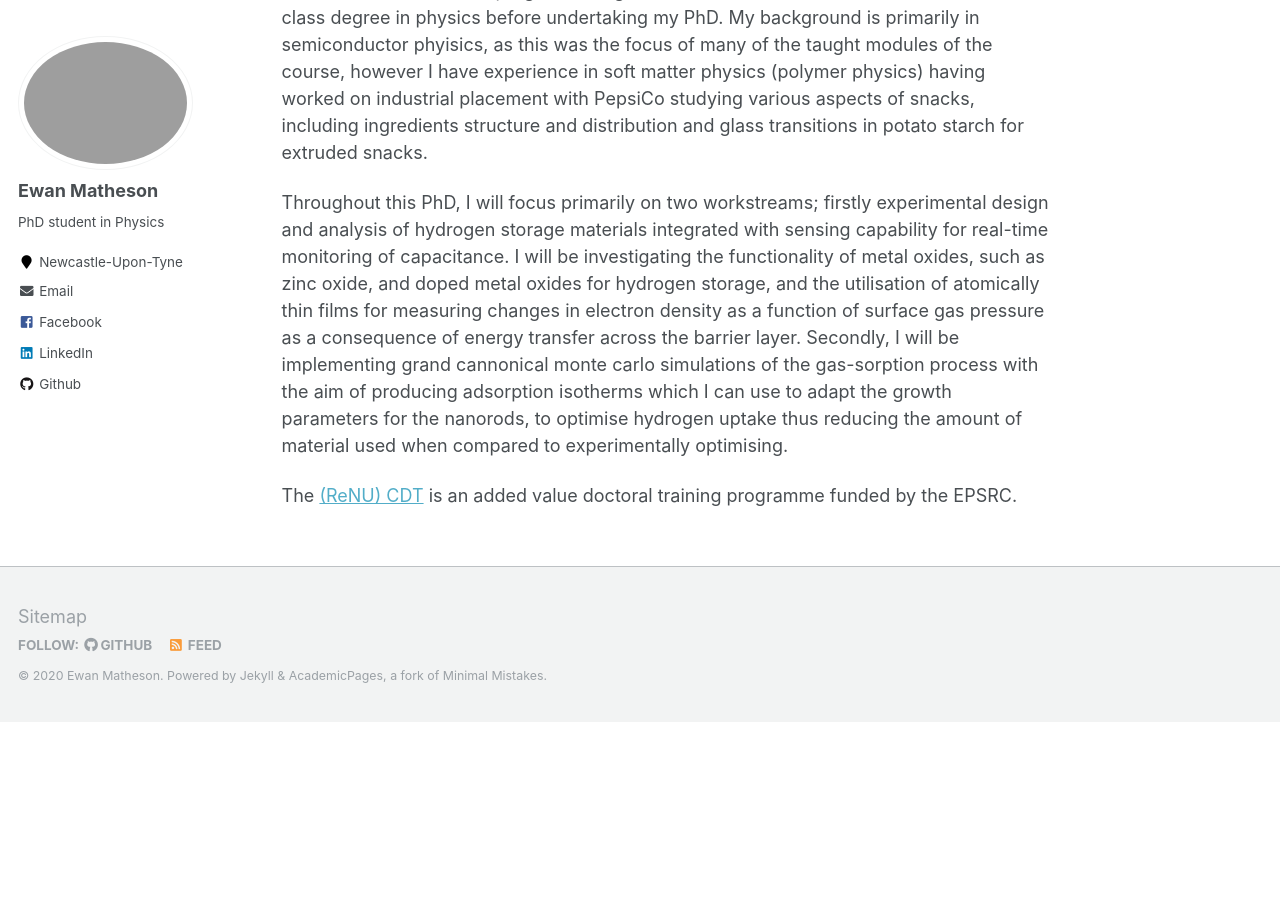
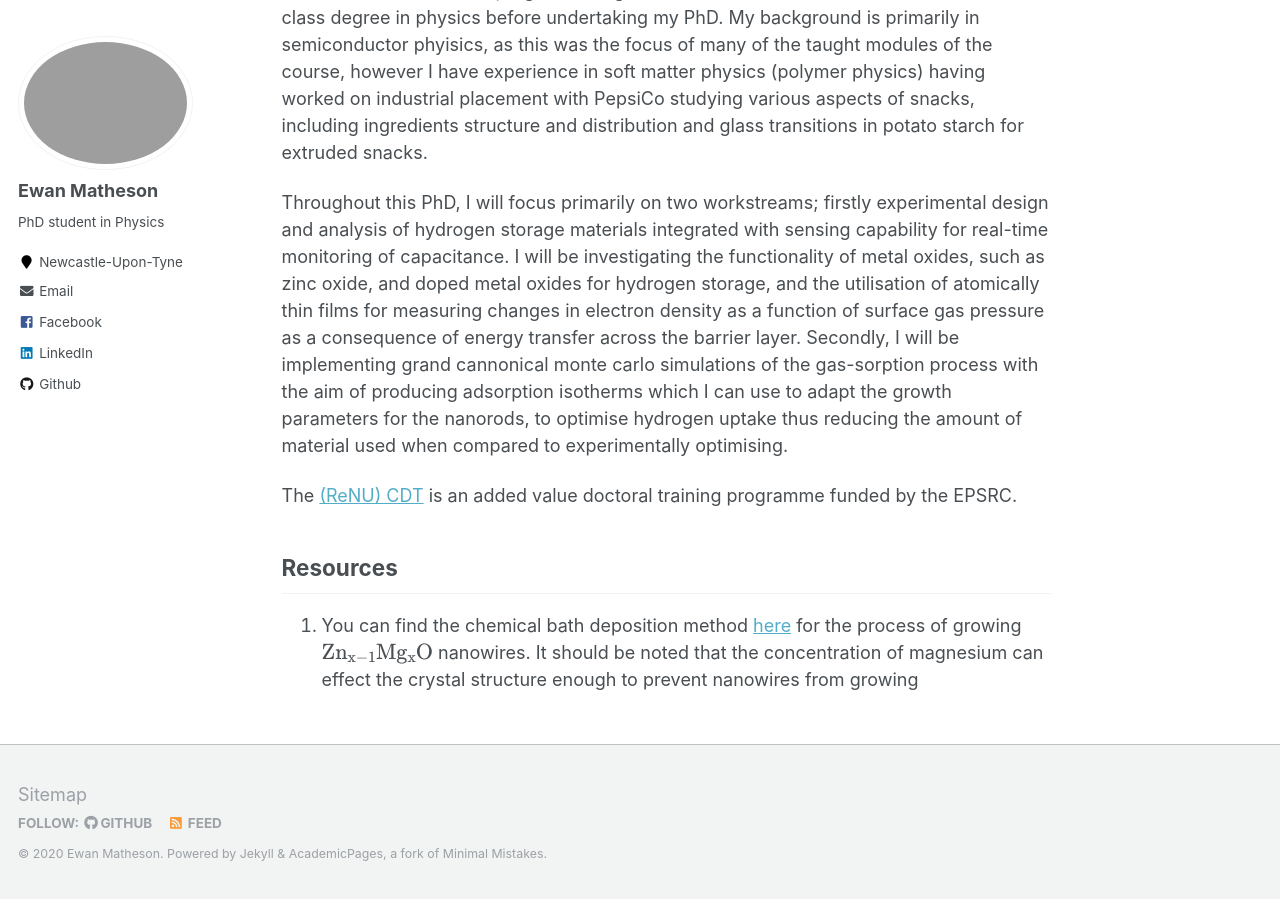
Before and after one commit to EwanMatheson/ewanmatheson.github.io, a Jekyll site: the page built from _pages/about.md, in a window 1280 px wide and 900 px high, scrolled down 536 px. Built offline with Jekyll 4.4.1, drawn with Linux system fonts in a browser that asks for light colours; formulas are drawn with MathJax 3; before the commit the page ends 1258 px from its top, so only the background shows below that.

Commit message:
Update about.md

```diff
--- a/_pages/about.md
+++ b/_pages/about.md
@@ -23,3 +23,8 @@ I am a 1st year PhD physics student at [Northumbria University](https://www.nort
 Throughout this PhD, I will focus primarily on two workstreams; firstly experimental design and analysis of hydrogen storage materials integrated with sensing capability for real-time monitoring of capacitance. I will be investigating the functionality of metal oxides, such as zinc oxide, and doped metal oxides for hydrogen storage, and the utilisation of atomically thin films for measuring changes in electron density as a function of surface gas pressure as a consequence of energy transfer across the barrier layer. Secondly, I will be implementing grand cannonical monte carlo simulations of the gas-sorption process with the aim of producing adsorption isotherms which I can use to adapt the growth parameters for the nanorods, to optimise hydrogen uptake thus reducing the amount of material used when compared to experimentally optimising.
 
 The [(ReNU) CDT](https://renu.northumbria.ac.uk/) is an added value doctoral training programme funded by the EPSRC.
+
+Resources
+--------
+
+1.  You can find the chemical bath deposition method [here](https://ewanmatheson.github.io/posts/2012/08/blog-post-2/) for the process of growing $\rm Zn_{x-1}Mg_xO$ nanowires. It should be noted that the concentration of magnesium can effect the crystal structure enough to prevent nanowires from growing
```
